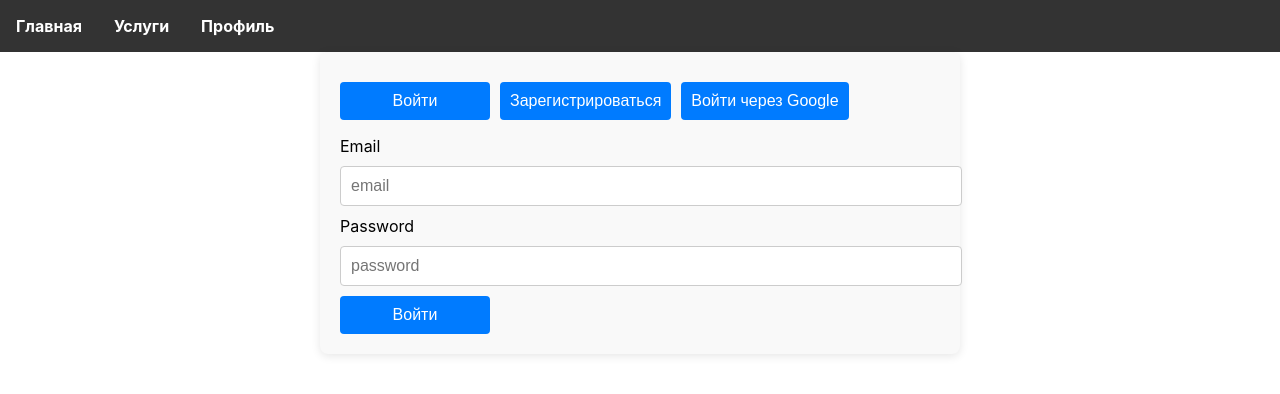
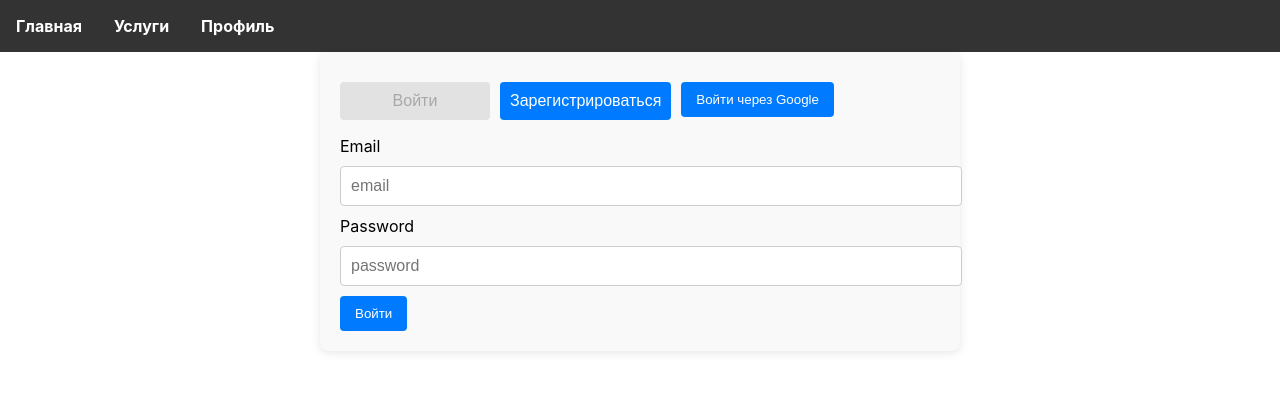
Before and after one commit to LoneXDii/IGI-STRWEB, a React (Create React App) app in the folder STRWEB/LR4/client/: page /profile in a window 1280 px wide. Shown: the top 394 px of the page. Built offline with nearby package versions, Linux system fonts and the light colour scheme.

Commit message:
Some buttons styles were added

```diff
--- a/STRWEB/LR4/client/src/components/profile/Profile.css
+++ b/STRWEB/LR4/client/src/components/profile/Profile.css
@@ -37,7 +37,7 @@ input {
     margin-right: 0;
 }
 
-button {
+.button-container .enabled-button {
     flex: 1;
     min-width: 150px;
     padding: 10px;
@@ -50,8 +50,25 @@ button {
     transition: background-color 0.3s;
 }
 
-button:hover {
+.button-container .enabled-button:hover {
     background-color: #0056b3;
+}
+
+.button-container .disabled-button {
+    flex: 1;
+    min-width: 150px;
+    padding: 10px;
+    background-color: #e0e0e0;
+    color: #a0a0a0;
+    border: none;
+    border-radius: 4px;
+    font-size: 16px;
+    cursor: pointer;
+    transition: background-color 0.3s;
+}
+
+.button-container .disabled-button:hover {
+    background-color: #e0e0e0;
 }
 
 .role-alert {
@@ -59,3 +76,17 @@ button:hover {
     margin: 10px 0;
     text-align: center;
 }
+
+.profile-container button {
+    background-color: #007BFF;
+    color: white;
+    border: none;
+    border-radius: 4px;
+    padding: 10px 15px;
+    cursor: pointer;
+    transition: background-color 0.3s;
+}
+
+.profile-container button:hover {
+    background-color: #0056b3;
+}
--- a/STRWEB/LR4/client/src/components/profile/loginAndRegister/items/TabsSection.jsx
+++ b/STRWEB/LR4/client/src/components/profile/loginAndRegister/items/TabsSection.jsx
@@ -19,12 +19,18 @@ function TabsSection({state, changeState}){
     return(
         <ul className="button-container">
             <li>
-                <button className={loginButton}
-                    onClick={() => changeState('login')}>Войти</button>
+                <button onClick={() => changeState('login')}
+                    className={state === 'login' ? 'disabled-button' : 'enabled-button'}
+                    >
+                    Войти
+                </button>
             </li>
             <li>
-                <button  className={registerButton}
-                    onClick={() => changeState('register')}>Зарегистрироваться</button>
+                <button  onClick={() => changeState('register')}
+                    className={state === 'register' ? 'disabled-button' : 'enabled-button'}
+                    >
+                    Зарегистрироваться
+                </button>
             </li>
             <li>
                 <GoogleAuthButton />
--- a/STRWEB/LR4/client/src/components/services/Services.css
+++ b/STRWEB/LR4/client/src/components/services/Services.css
@@ -24,7 +24,7 @@
     margin-right: 10px;
 }
 
-.services button {
+.enabled-button {
     background-color: #007BFF;
     color: white;
     border: none;
@@ -34,6 +34,21 @@
     transition: background-color 0.3s;
 }
 
-.services button:hover {
+.enabled-button:hover {
     background-color: #0056b3;
 }
+
+.disabled-button {
+    background-color: #e0e0e0;
+    color: #a0a0a0;
+    border: none;
+    border-radius: 4px;
+    padding: 10px 15px;
+    cursor: not-allowed;
+    opacity: 0.9;
+    transition: opacity 0.3s;
+}
+
+.disabled-button:hover {
+    background-color: #e0e0e0;
+}
--- a/STRWEB/LR4/client/src/components/services/items/Service.jsx
+++ b/STRWEB/LR4/client/src/components/services/items/Service.jsx
@@ -1,9 +1,16 @@
-import React from "react";
+import React, { useEffect, useState } from "react";
 import '../Services.css';
 import { useNavigate } from "react-router-dom";
 
 function Service({name, price, _id}){
     const navigate = useNavigate();
+    const [isDisabled, setDisabled] = useState(false);
+
+    useEffect(() => {
+        if (!localStorage.getItem('JWT')) {
+            setDisabled(true);
+        }
+    }, []);
 
     function handleOnClick(){
 
@@ -13,7 +20,9 @@ function Service({name, price, _id}){
         <li id={_id}>
             <h2>{name}</h2>
             <h2>{price} BYN</h2>
-            <button type="button" onClick={handleOnClick}>
+            <button type="button"
+                className={isDisabled? "disabled-button" : "enabled-button"}
+                onClick={handleOnClick} disabled={isDisabled}>
                 Записаться
             </button>
         </li>
```
Also changed, not shown: 2 other files (tests, documents, lock files or other folders).
